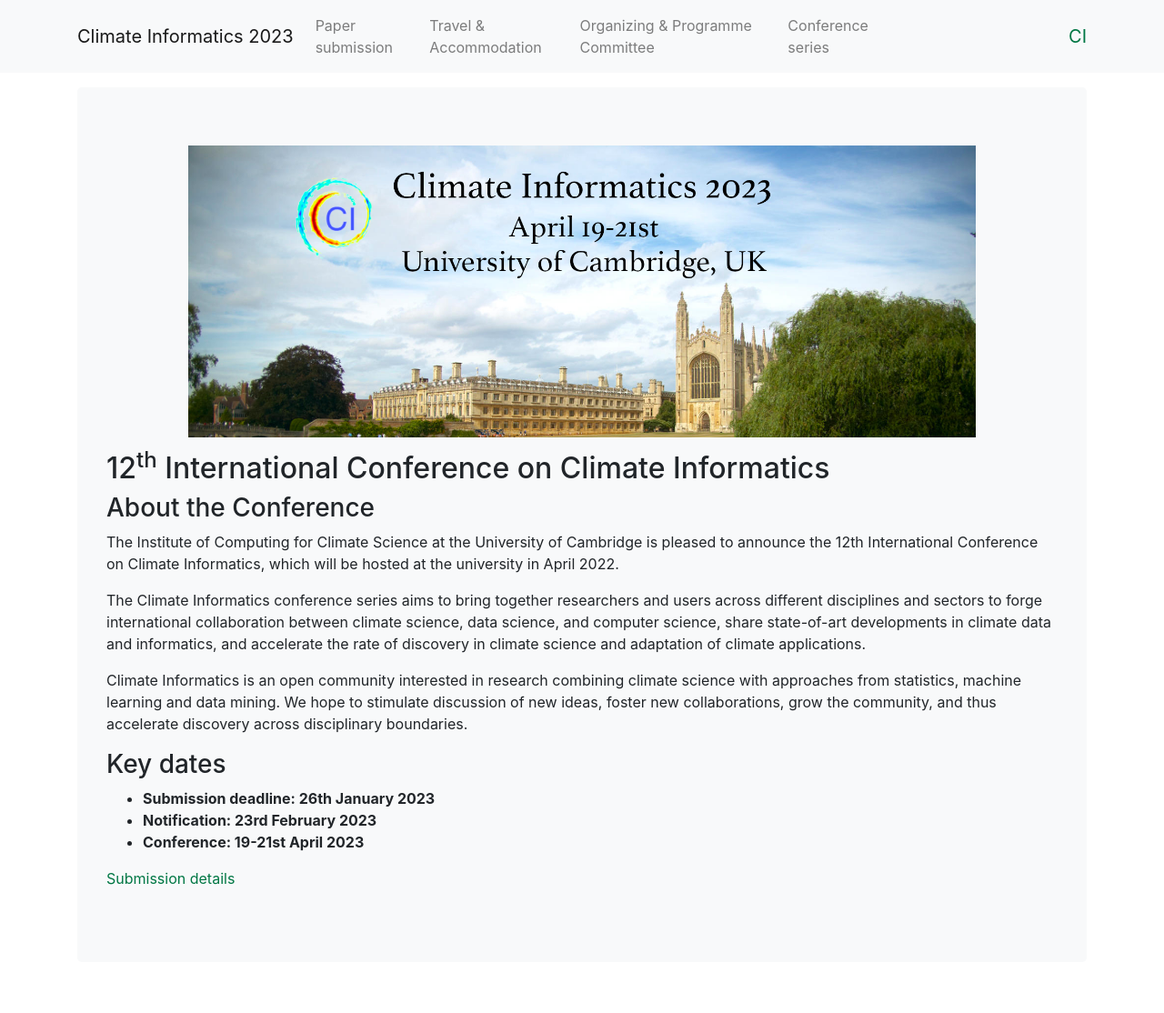
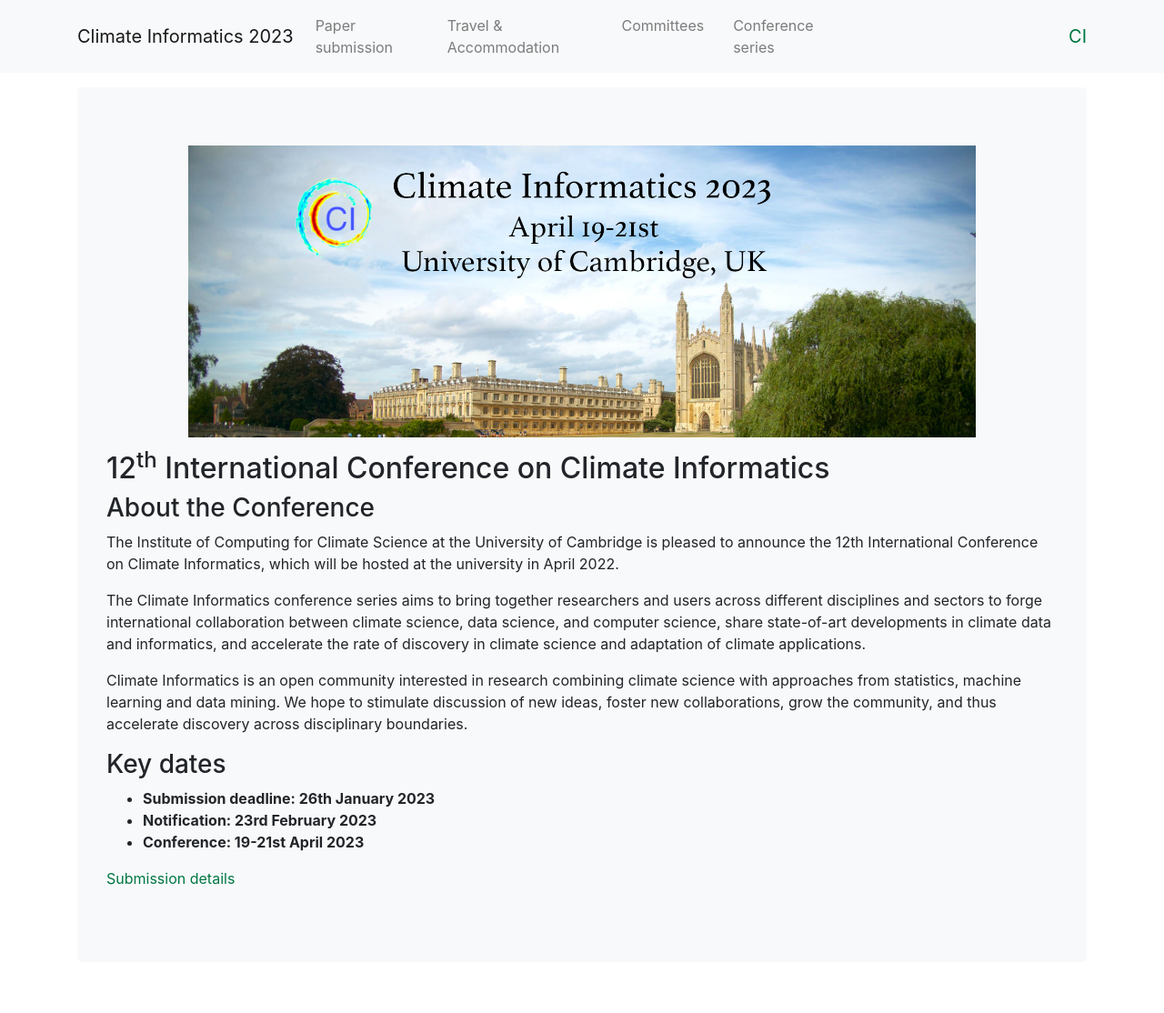
Before and after one commit to DigitaleGesellschaft/jekyll-theme-conference, a Jekyll site: the page built from index.md, in a window 1280 px wide. Shown: the whole page at 91% size. Built offline with Jekyll 4.4.1, drawn with Linux system fonts in a browser that asks for light colours.

Commit message:
Update _config.yml

```diff
--- a/_config.yml
+++ b/_config.yml
@@ -68,7 +68,7 @@
         relative_url: /travel
       - live:true
 
-      - name : "Organizing & Programme Committee"
+      - name : "Committees"
         relative_url: /committee
       - live:true
 
```
